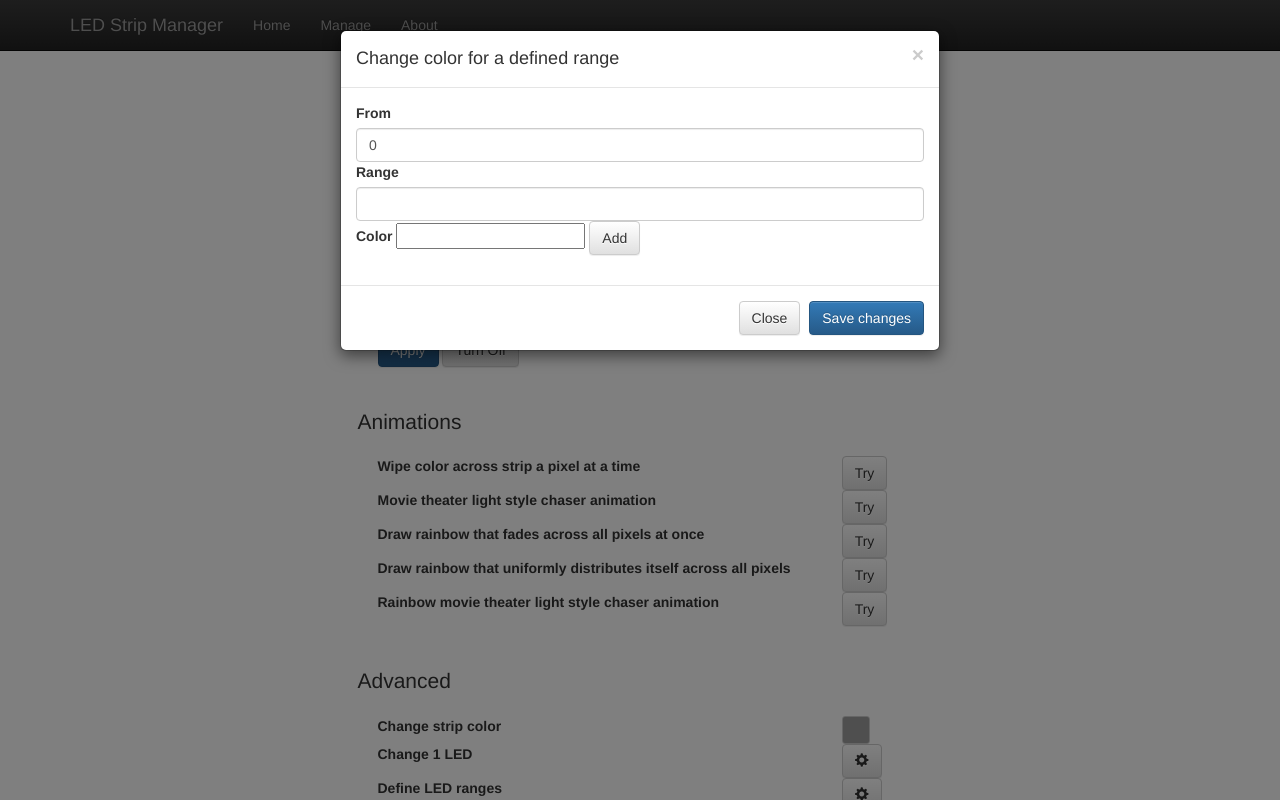
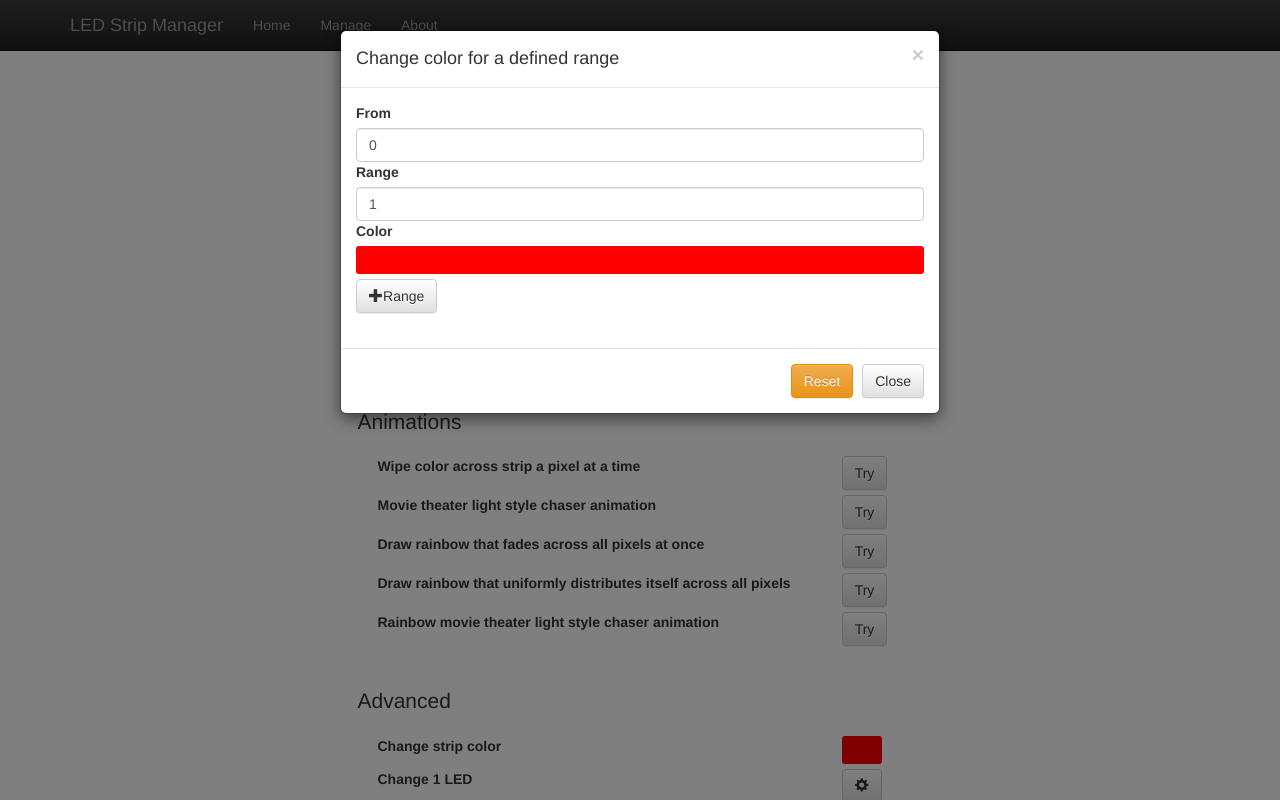
Before and after one commit to XEOPEO/WS2812b_Ledstrip_Web_Interface, a Flask app: page /manage/ in a window 1280 px wide, after a click that opens the changed part. Run offline with Flask 2, Linux system fonts and the light colour scheme; some libraries are stand-ins or nearby versions; grey boxes are pictures that could not be loaded.

Commit message:
Adding ranged function. Fine tuning animations. Lay-out fixing. Final tests completed.

```diff
--- a/strip_manager/static/css/manage.css
+++ b/strip_manager/static/css/manage.css
@@ -1,14 +1,36 @@
-section form div { padding-left: 20px; }
-section { margin-bottom: 40px; }
+section form div {
+    padding-left: 20px;
+}
+
+section {
+    margin-bottom: 40px;
+}
 
 ul {
     list-style: none;
     margin-left: -20px;
 }
 
-#txtCountLEDs { width: 64px; }
+li.row, #btnAdd {
+    margin-top: 5px;
+}
+
+#txtCountLEDs {
+    width: 64px;
+}
 
 .colorp-container {
     display: inline-block;
     width: 40px;
 }
+
+ul.ranges-group {
+    margin-left: 0;
+}
+
+.range-item {
+    display: inline-block;
+    margin: 5px;
+    width: 28px;
+    height: 28px;
+}
--- a/strip_manager/static/js/manage.js
+++ b/strip_manager/static/js/manage.js
@@ -24,6 +24,25 @@ function getColorObject(hex) {
     return object;
 }
 
+function createRange(startIndex, endIndex, hex) {
+    var li = document.createElement("li");
+    li.setAttribute("class", "list-group-item");
+
+    for (var i = startIndex; i <= endIndex; i++) {
+        var div = document.createElement("div");
+        div.setAttribute("class", "range-item");
+        div.style.backgroundColor = hex;
+        li.appendChild(div);
+    }
+
+    document.getElementById("ranges").appendChild(li);
+}
+
+function resetRanges() {
+    document.getElementById("nmbrIndexLEDFrom").value = 0;
+    document.getElementById("ranges").innerHTML = "";
+}
+
 document.addEventListener("DOMContentLoaded", function() {
     printSliderValue(document.getElementById("sldrBrightness"), "brightnessVal");
 
@@ -38,7 +57,6 @@ document.addEventListener("DOMContentLoaded", function() {
         position: $(this).attr('data-position') || 'bottom left',
         swatches: $(this).attr('data-swatches') ? $(this).attr('data-swatches').split('|') : [],
         hide: function() {
-            console.log(this.value + ", " + this.id);
             if (this.id == "pickerColorStrip") sendCommand(this.id);
         },
         theme: 'bootstrap'
@@ -64,10 +82,20 @@ document.addEventListener("DOMContentLoaded", function() {
                 socket.emit("command", "turnOff");
                 break;
             case "btnColorWipe":
-                socket.emit("command", "colorWipe");
+                var colorObject = getColorObject(document.getElementById("pickerColorStrip").value);
+
+                socket.emit("command", JSON.stringify({
+                    "command": "colorWipe",
+                    "color": colorObject
+                }));
                 break;
             case "btnTheaterChase":
-                socket.emit("command", "theaterChase");
+                var colorObject = getColorObject(document.getElementById("pickerColorStrip").value);
+
+                socket.emit("command", JSON.stringify({
+                    "command": "theaterChase",
+                    "color": colorObject
+                }));
                 break;
             case "btnRainbow":
                 socket.emit("command", "rainbow");
@@ -104,8 +132,27 @@ document.addEventListener("DOMContentLoaded", function() {
                     colorObject = getColorObject(hex);
 
                 socket.emit("command", JSON.stringify({
-                    "color": colorObject
+                    "stripColor": colorObject
                 }));
+                break;
+            case "btnAdd":
+                var startIndex = parseInt(document.getElementById("nmbrIndexLEDFrom").value),
+                    range = parseInt(document.getElementById("nmbrRange").value),
+                    endIndex = (startIndex + range) - 1,
+                    hex = document.getElementById("pickerColorRange").value,
+                    colorObject = getColorObject(hex);
+
+                if (parseInt(document.getElementById("nmbrIndexLEDFrom").getAttribute("max")) >= endIndex && range > 0) {
+                    createRange(startIndex, endIndex, hex);
+
+                    document.getElementById("nmbrIndexLEDFrom").value = (startIndex + range);
+
+                    socket.emit("command", JSON.stringify({
+                        "startIndex": startIndex,
+                        "endIndex": endIndex,
+                        "color": colorObject
+                    }));
+                }
                 break;
         }
     }
@@ -135,9 +182,12 @@ document.addEventListener("DOMContentLoaded", function() {
 
     // Modals - buttons
     var btnSetLED = document.getElementById("btnSetLED"),
-        btnCreateGradient = document.getElementById("btnCreateGradient");
-
+        btnCreateGradient = document.getElementById("btnCreateGradient"),
+        btnAdd = document.getElementById("btnAdd"),
+        btnResetRanges = document.getElementById("btnResetRanges");
 
     btnSetLED.addEventListener("click", function(e) { sendCommand(e.target.id); });
     btnCreateGradient.addEventListener("click", function(e) { sendCommand(e.target.id); });
+    btnAdd.addEventListener("click", function(e) { sendCommand(e.target.id); });
+    btnResetRanges.addEventListener("click", function() { resetRanges(); });
 }, false);
--- a/strip_manager/templates/includes/_modals/change1LED.html
+++ b/strip_manager/templates/includes/_modals/change1LED.html
@@ -15,7 +15,7 @@
                         <label for="nmbrIndexLED">LED</label>
                         <input id="nmbrIndexLED" class="form-control" type="number" min="0" max="0" value="0" step="1"/>
                         <label for="pickerColorLED">Color</label>
-                        <input id="pickerColorLED" type="hidden" class="colorp"/>
+                        <input id="pickerColorLED" type="hidden" value="#FF0000" class="colorp"/>
                     </div>
                 </form>
             </div>
--- a/strip_manager/templates/includes/_modals/defRange.html
+++ b/strip_manager/templates/includes/_modals/defRange.html
@@ -15,16 +15,19 @@
                         <label for="nmbrIndexLEDFrom">From</label>
                         <input id="nmbrIndexLEDFrom" class="form-control" type="number" min="0" max="0" value="0" step="1"/>
                         <label for="nmbrRange">Range</label>
-                        <input id="nmbrRange" class="form-control" type="text"/>
+                        <input id="nmbrRange" class="form-control" type="text" value="1" placeholder="0"/>
                         <label for="pickerColorRange">Color</label>
-                        <input id="pickerColorRange" type="text"/>
-                        <button id="btnAdd" class="btn btn-default" type="button">Add</button>
+                        <input id="pickerColorRange" class="colorp" value="#FF0000" type="hidden"/>
+                        <button id="btnAdd" class="btn btn-default" type="button">
+                            <span class="glyphicon glyphicon-plus"></span>Range
+                        </button>
                     </div>
                 </form>
+                <ul class="list-group ranges-group" id="ranges"></ul>
             </div>
             <div class="modal-footer">
+                <button type="button" class="btn btn-warning" id="btnResetRanges">Reset</button>
                 <button type="button" class="btn btn-default" data-dismiss="modal">Close</button>
-                <button type="button" class="btn btn-primary">Save changes</button>
             </div>
         </div>
     </div>
--- a/strip_manager/templates/includes/_modals/gradientFx.html
+++ b/strip_manager/templates/includes/_modals/gradientFx.html
@@ -13,9 +13,9 @@
                 <form>
                     <div class="form-group">
                         <label for="pickerColorStart">Start color</label>
-                        <input id="pickerColorStart" class="colorp" type="hidden"/>
+                        <input id="pickerColorStart" class="colorp" value="#FF0000" type="hidden"/>
                         <label for="pickerColorEnd">End color</label>
-                        <input id="pickerColorEnd" class="colorp" type="hidden"/>
+                        <input id="pickerColorEnd" class="colorp" value="#FF0000" type="hidden"/>
                     </div>
                 </form>
             </div>
--- a/strip_manager/templates/layout.html
+++ b/strip_manager/templates/layout.html
@@ -17,7 +17,7 @@
         </main>
         <footer>
             <span>
-                &copy; Copyright 2016 by <a href="http://domain.invalid/">Kibur</a>.
+                &copy; Copyright 2016 by <a href="https://github.com/XeoXeo">C&eacute;dric Dellisse</a>.
             </span>
         </footer>
         {% block scripts %}
--- a/strip_manager/templates/manage.html
+++ b/strip_manager/templates/manage.html
@@ -16,7 +16,7 @@
         <form>
             <div class="form-group">
                 <label for="txtCountLEDs" class="control-label" title="Amount of LED's on the strip">Total LEDs</label>
-                <input id="txtCountLEDs" type="text" class="form-control" />
+                <input id="txtCountLEDs" type="text" class="form-control" placeholder="0" />
             </div>
             <div class="form-group">
                 <label for="sldrBrightness" class="control-label">Brightness (<span id="brightnessVal"></span>)</label>
@@ -59,7 +59,7 @@
             <li class="row">
                 <label class="col-xs-10">Change strip color</label>
                 <div class="colorp-container">
-                    <input id="pickerColorStrip" type="hidden" class="colorp little-colorp" size="7" />
+                    <input id="pickerColorStrip" type="hidden" class="colorp little-colorp" value="#FF0000" size="7" />
                 </div>
             </li>
             <li class="row">
```
Also changed, not shown: client/LedStrip.py (+29 -8 lines), strip_manager/templates/about.html (+29 -0 lines), README.md.
